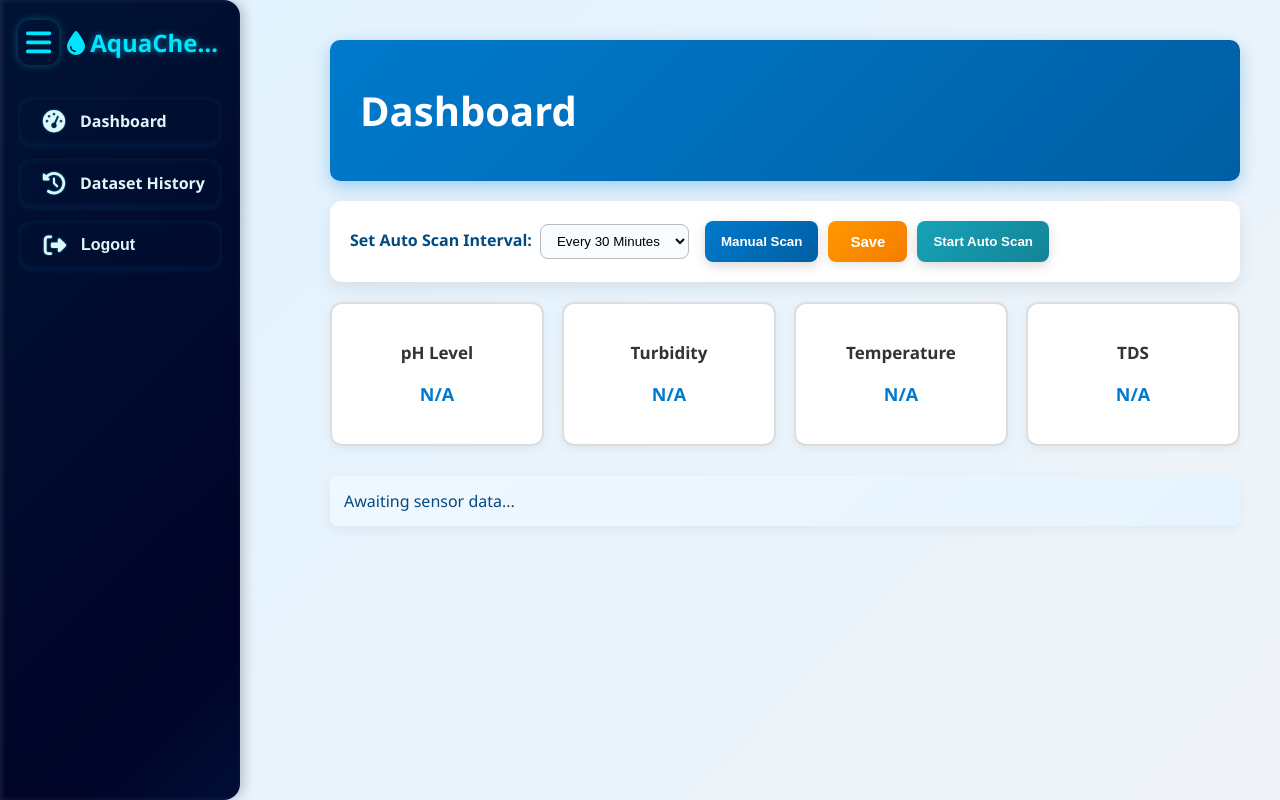
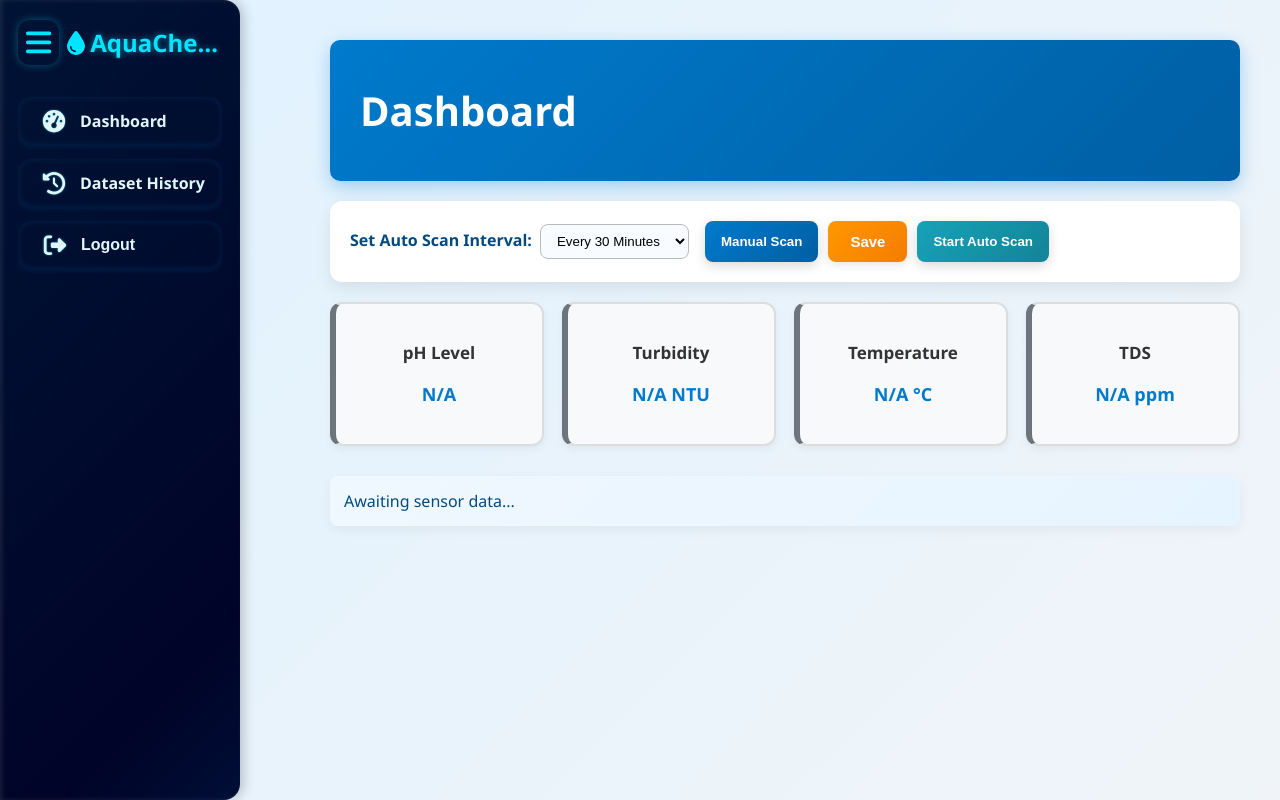
Before and after one commit to Pelyn9/aquacheck-master, a React (Create React App) app: page /dashboard in a window 1280 px wide. Built offline with nearby package versions, Linux system fonts and the light colour scheme; no server answers; sample sign-in values are in the browser's storage.

Commit message:
updated new color status on dashboard auto scan and manual scan and new status on datahistory

```diff
--- a/src/App.js
+++ b/src/App.js
@@ -1,6 +1,5 @@
 import React, { useState, useEffect, createContext } from "react";
 import { BrowserRouter as Router, Routes, Route, Navigate } from "react-router-dom";
-
 import '@fortawesome/fontawesome-free/css/all.min.css';
 
 // Pages
@@ -15,6 +14,9 @@ import MasterAdmin from "./pages/MasterAdmin.jsx";
 import ManualScan from "./pages/ManualScan.jsx";
 import UpdatePassword from "./pages/UpdatePassword.jsx";
 
+// Contexts
+import { AutoScanProvider } from "./context/AutoScanContext.js";  // ✅ NEW
+
 export const AdminContext = createContext();
 
 function App() {
@@ -28,6 +30,7 @@ function App() {
 
   return (
     <AdminContext.Provider value={{ isAdmin, setIsAdmin }}>
+      <AutoScanProvider> {/* ✅ Wrap everything so Auto Scan is global */}
         <Router>
           <Routes>
             {/* Visitor dashboard */}
@@ -68,6 +71,7 @@ function App() {
             <Route path="*" element={<Navigate to="/" replace />} />
           </Routes>
         </Router>
+      </AutoScanProvider>
     </AdminContext.Provider>
   );
 }
--- a/src/assets/databoard.css
+++ b/src/assets/databoard.css
@@ -168,6 +168,27 @@ select:focus {
   font-weight: bold;
   color: #007acc;
 }
+/* Sensor status colors */
+.sensor-card.safe {
+  border-left: 6px solid #28a745;
+  background: #eafaf1;
+  color: #155724;
+}
+.sensor-card.caution {
+  border-left: 6px solid #ffc107;
+  background: #fff8e1;
+  color: #856404;
+}
+.sensor-card.unsafe {
+  border-left: 6px solid #dc3545;
+  background: #fdecea;
+  color: #721c24;
+}
+.sensor-card.unknown {
+  border-left: 6px solid #6c757d;
+  background: #f8f9fa;
+  color: #495057;
+}
 
 /* === STATUS MESSAGE === */
 .status-card {
--- /dev/null
+++ b/src/context/AutoScanContext.js
@@ -0,0 +1,40 @@
+import React, { createContext, useState, useRef } from "react";
+
+export const AutoScanContext = createContext();
+
+export const AutoScanProvider = ({ children }) => {
+  const [autoScanRunning, setAutoScanRunning] = useState(false);
+  const [intervalTime, setIntervalTime] = useState(1800000); // 30 minutes default
+  const intervalRef = useRef(null);
+
+  // ✅ Start Auto Scan
+  const startAutoScan = (fetchSensorData) => {
+    if (intervalRef.current) clearInterval(intervalRef.current);
+
+    fetchSensorData(); // fetch immediately once
+    intervalRef.current = setInterval(fetchSensorData, intervalTime);
+
+    setAutoScanRunning(true);
+  };
+
+  // ✅ Stop Auto Scan
+  const stopAutoScan = () => {
+    if (intervalRef.current) clearInterval(intervalRef.current);
+    intervalRef.current = null;
+    setAutoScanRunning(false);
+  };
+
+  return (
+    <AutoScanContext.Provider
+      value={{
+        autoScanRunning,
+        startAutoScan,
+        stopAutoScan,
+        intervalTime,
+        setIntervalTime,
+      }}
+    >
+      {children}
+    </AutoScanContext.Provider>
+  );
+};
--- a/src/pages/Dashboard.jsx
+++ b/src/pages/Dashboard.jsx
@@ -1,19 +1,20 @@
-// src/pages/Dashboard.jsx
 import React, { useState, useEffect, useContext } from "react";
 import { useNavigate } from "react-router-dom";
 import Sidebar from "../components/Sidebar";
 import "../assets/databoard.css";
 
 import { AdminContext } from "../App";
+import { AutoScanContext } from "../context/AutoScanContext"; // ✅ NEW
 import { supabase } from "../supabaseClient";
-
-// ✅ Import beach image (handled by React, no need for full path)
 import beachImage from "../assets/picture/cuaco.jpg";
 
 const Dashboard = ({ isAdminProp }) => {
   const { isAdmin: contextIsAdmin } = useContext(AdminContext);
-  const isAdmin = isAdminProp ?? contextIsAdmin; // prioritize prop if passed
+  const isAdmin = isAdminProp ?? contextIsAdmin;
   const navigate = useNavigate();
+
+  const { autoScanRunning, startAutoScan, stopAutoScan, intervalTime, setIntervalTime } =
+    useContext(AutoScanContext);
 
   const [sensorData, setSensorData] = useState({
     ph: "N/A",
@@ -22,9 +23,7 @@ const Dashboard = ({ isAdminProp }) => {
     tds: "N/A",
   });
 
-  const [intervalTime, setIntervalTime] = useState(1800000); // 30 min
   const [status, setStatus] = useState("Awaiting sensor data...");
-  const [autoScanRunning, setAutoScanRunning] = useState(false);
 
   const fetchSensorData = async () => {
     try {
@@ -35,11 +34,9 @@ const Dashboard = ({ isAdminProp }) => {
 
       setSensorData({
         ph: data.ph ? parseFloat(data.ph).toFixed(2) : "N/A",
-        turbidity: data.turbidity
-          ? `${parseFloat(data.turbidity).toFixed(1)} NTU`
-          : "N/A",
-        temp: data.temp ? `${parseFloat(data.temp).toFixed(1)}°C` : "N/A",
-        tds: data.tds ? `${parseFloat(data.tds).toFixed(0)} ppm` : "N/A",
+        turbidity: data.turbidity ? parseFloat(data.turbidity).toFixed(1) : "N/A",
+        temp: data.temp ? parseFloat(data.temp).toFixed(1) : "N/A",
+        tds: data.tds ? parseFloat(data.tds).toFixed(0) : "N/A",
       });
 
       setStatus("✅ Data fetched from sensor!");
@@ -49,22 +46,41 @@ const Dashboard = ({ isAdminProp }) => {
     }
   };
 
-  // Auto scan for admins
-  useEffect(() => {
-    if (!isAdmin || !autoScanRunning) return;
-    fetchSensorData();
-    const interval = setInterval(fetchSensorData, intervalTime);
-    return () => clearInterval(interval);
-  }, [autoScanRunning, intervalTime, isAdmin]);
+  // === Utility: Evaluate sensor status ===
+  const getSensorStatus = (type, value) => {
+    if (value === "N/A") return "unknown";
 
-  // Auto-save to Supabase (admins only)
+    const val = parseFloat(value);
+    switch (type) {
+      case "ph":
+        if (val >= 6.5 && val <= 8.5) return "safe";
+        if ((val >= 6 && val < 6.5) || (val > 8.5 && val <= 9)) return "caution";
+        return "unsafe";
+      case "turbidity":
+        if (val <= 5) return "safe";
+        if (val > 5 && val <= 10) return "caution";
+        return "unsafe";
+      case "temp":
+        if (val >= 24 && val <= 32) return "safe";
+        if ((val >= 20 && val < 24) || (val > 32 && val <= 35)) return "caution";
+        return "unsafe";
+      case "tds":
+        if (val <= 500) return "safe";
+        if (val > 500 && val <= 1000) return "caution";
+        return "unsafe";
+      default:
+        return "unknown";
+    }
+  };
+
+  // Auto-save to Supabase (admins)
   useEffect(() => {
     if (!isAdmin) return;
     const dailySave = setInterval(async () => {
       const newEntry = { ...sensorData, timestamp: new Date().toISOString() };
       const { error } = await supabase.from("sensor_logs").insert([newEntry]);
       if (error) console.error("❌ Auto-save failed:", error);
-    }, 86400000); // once per day
+    }, 86400000);
     return () => clearInterval(dailySave);
   }, [sensorData, isAdmin]);
 
@@ -76,21 +92,26 @@ const Dashboard = ({ isAdminProp }) => {
     else setStatus("✅ Data saved successfully!");
   };
 
-  const toggleAutoScan = () => setAutoScanRunning((prev) => !prev);
+  const toggleAutoScan = () => {
+    if (autoScanRunning) {
+      stopAutoScan();
+    } else {
+      startAutoScan(fetchSensorData);
+    }
+  };
 
   const handleManualScanClick = () => {
-    if (!autoScanRunning)
+    if (!autoScanRunning) {
       navigate("/manual-scan", { state: { autoScanRunning } });
-    else setStatus("⚠️ Stop Auto Scan before using Manual Scan.");
+    } else {
+      setStatus("⚠️ Stop Auto Scan before using Manual Scan.");
+    }
   };
 
   return (
     <div className="container">
       {isAdmin && <Sidebar />}
-      <main
-        className={`main-content ${!isAdmin ? "visitor-mode" : ""}`}
-        style={{ marginLeft: isAdmin ? undefined : 0 }}
-      >
+      <main className={`main-content ${!isAdmin ? "visitor-mode" : ""}`} style={{ marginLeft: isAdmin ? undefined : 0 }}>
         {/* Header */}
         {isAdmin ? (
           <header className="topbar">
@@ -100,7 +121,7 @@ const Dashboard = ({ isAdminProp }) => {
           <div className="wave-header">AquaCheck – Real-Time Water Quality</div>
         )}
 
-        {/* Visitor Page Hero Background */}
+        {/* Visitor Hero */}
         {!isAdmin && (
           <section
             className="beach-hero"
@@ -120,21 +141,10 @@ const Dashboard = ({ isAdminProp }) => {
             }}
           >
             <div>
-              <h2
-                className="hero-title"
-                style={{
-                  textShadow: "2px 2px 6px rgba(0,0,0,0.6)",
-                  fontWeight: "bold",
-                }}
-              >
+              <h2 className="hero-title" style={{ textShadow: "2px 2px 6px rgba(0,0,0,0.6)", fontWeight: "bold" }}>
                 🌊 Cuaco Beach, Davao City
               </h2>
-              <p
-                className="hero-subtitle"
-                style={{
-                  textShadow: "1px 1px 4px rgba(0,0,0,0.6)",
-                }}
-              >
+              <p className="hero-subtitle" style={{ textShadow: "1px 1px 4px rgba(0,0,0,0.6)" }}>
                 IN Dalisay St., Lanang, Buhangin, Davao City
               </p>
             </div>
@@ -143,9 +153,7 @@ const Dashboard = ({ isAdminProp }) => {
 
         {/* Sensor Section */}
         <section className="sensor-section" id="dashboard">
-          {!isAdmin && (
-            <h2 className="visitor-subtitle">Live Sensor Readings</h2>
-          )}
+          {!isAdmin && <h2 className="visitor-subtitle">Live Sensor Readings</h2>}
 
           {isAdmin && (
             <div className="scan-controls">
@@ -166,23 +174,14 @@ const Dashboard = ({ isAdminProp }) => {
                 </select>
               </div>
               <div className="button-group">
-                <button
-                  className="manual-scan-btn"
-                  onClick={handleManualScanClick}
-                  disabled={autoScanRunning}
-                >
+                <button className="manual-scan-btn" onClick={handleManualScanClick} disabled={autoScanRunning}>
                   Manual Scan
                 </button>
-                <button
-                  className="manual-scan-btn save-btn"
-                  onClick={handleSave}
-                >
+                <button className="manual-scan-btn save-btn" onClick={handleSave}>
                   Save
                 </button>
                 <button
-                  className={`manual-scan-btn start-stop-btn ${
-                    autoScanRunning ? "stop" : "start"
-                  }`}
+                  className={`manual-scan-btn start-stop-btn ${autoScanRunning ? "stop" : "start"}`}
                   onClick={toggleAutoScan}
                 >
                   {autoScanRunning ? "Stop Auto Scan" : "Start Auto Scan"}
@@ -192,21 +191,21 @@ const Dashboard = ({ isAdminProp }) => {
           )}
 
           <div className="sensor-grid">
-            <div className="sensor-card">
+            <div className={`sensor-card ${getSensorStatus("ph", sensorData.ph)}`}>
               <h3>pH Level</h3>
               <p>{sensorData.ph}</p>
             </div>
-            <div className="sensor-card">
+            <div className={`sensor-card ${getSensorStatus("turbidity", sensorData.turbidity)}`}>
               <h3>Turbidity</h3>
-              <p>{sensorData.turbidity}</p>
+              <p>{sensorData.turbidity} NTU</p>
             </div>
-            <div className="sensor-card">
+            <div className={`sensor-card ${getSensorStatus("temp", sensorData.temp)}`}>
               <h3>Temperature</h3>
-              <p>{sensorData.temp}</p>
+              <p>{sensorData.temp} °C</p>
             </div>
-            <div className="sensor-card">
+            <div className={`sensor-card ${getSensorStatus("tds", sensorData.tds)}`}>
               <h3>TDS</h3>
-              <p>{sensorData.tds}</p>
+              <p>{sensorData.tds} ppm</p>
             </div>
           </div>
 
--- a/src/pages/DataHistory.jsx
+++ b/src/pages/DataHistory.jsx
@@ -1,16 +1,48 @@
 import React, { useState, useEffect, useRef } from "react";
 import Sidebar from "../components/Sidebar";
-import { supabase } from "../supabaseClient"; // connect Supabase
+import { supabase } from "../supabaseClient";
 import "../assets/datahistory.css";
 
-const isSafe = (entry) => {
-  return (
-    entry.ph >= 6.5 &&
-    entry.ph <= 8.5 &&
-    parseFloat(entry.turbidity) < 5 &&
-    parseFloat(entry.temp) < 30 &&
-    parseFloat(entry.tds) < 500
-  );
+// ✅ Per-sensor evaluation (same logic as ManualScan)
+const getSensorStatus = (type, value) => {
+  if (value === null || value === undefined) return "unknown";
+  const val = parseFloat(value);
+
+  switch (type) {
+    case "ph":
+      if (val >= 6.5 && val <= 8.5) return "safe";
+      if ((val >= 6 && val < 6.5) || (val > 8.5 && val <= 9)) return "caution";
+      return "unsafe";
+    case "turbidity":
+      if (val <= 5) return "safe";
+      if (val > 5 && val <= 10) return "caution";
+      return "unsafe";
+    case "temperature":
+      if (val >= 24 && val <= 32) return "safe";
+      if ((val >= 20 && val < 24) || (val > 32 && val <= 35)) return "caution";
+      return "unsafe";
+    case "tds":
+      if (val <= 500) return "safe";
+      if (val > 500 && val <= 1000) return "caution";
+      return "unsafe";
+    default:
+      return "unknown";
+  }
+};
+
+// ✅ Compute overall status
+const getOverallStatus = (entry) => {
+  const statuses = [
+    getSensorStatus("ph", entry.ph),
+    getSensorStatus("turbidity", entry.turbidity),
+    getSensorStatus("temperature", entry.temperature),
+    getSensorStatus("tds", entry.tds),
+  ];
+
+  if (statuses.includes("unsafe")) return "Unsafe";
+  if (statuses.includes("caution")) return "Caution";
+  if (statuses.every((s) => s === "safe")) return "Safe";
+  return "Unknown";
 };
 
 const DataHistory = () => {
@@ -27,14 +59,13 @@ const DataHistory = () => {
 
   const tableContainerRef = useRef(null);
 
-  // 🔹 Fetch real data from Supabase
+  // ✅ Fetch Supabase data
   useEffect(() => {
     const fetchData = async () => {
       const { data: rows, error } = await supabase
         .from("dataset_history")
         .select("*")
         .order("created_at", { ascending: false });
-
 
       if (error) {
         console.error("Error fetching data:", error.message);
@@ -46,13 +77,13 @@ const DataHistory = () => {
     fetchData();
   }, []);
 
-  // 🔹 Apply filters
+  // ✅ Apply filters
   useEffect(() => {
     let filtered = data;
 
     if (filters.status !== "all") {
-      filtered = filtered.filter((entry) =>
-        filters.status === "safe" ? isSafe(entry) : !isSafe(entry)
+      filtered = filtered.filter(
+        (entry) => getOverallStatus(entry).toLowerCase() === filters.status
       );
     }
     if (filters.date.trim() !== "") {
@@ -65,7 +96,6 @@ const DataHistory = () => {
         entry.created_at.toLowerCase().includes(filters.text.toLowerCase())
       );
     }
-
 
     setFilteredData(filtered);
     setPage(1);
@@ -89,9 +119,8 @@ const DataHistory = () => {
         row.turbidity,
         row.temperature,
         row.tds,
-  isSafe(row) ? "Safe" : "Unsafe",
+        getOverallStatus(row),
       ]),
-
     ]
       .map((e) => e.join(","))
       .join("\n");
@@ -125,6 +154,7 @@ const DataHistory = () => {
               >
                 <option value="all">All</option>
                 <option value="safe">Safe</option>
+                <option value="caution">Caution</option>
                 <option value="unsafe">Unsafe</option>
               </select>
             </label>
@@ -163,7 +193,7 @@ const DataHistory = () => {
           </div>
         </div>
 
-        {/* Scrollable Table Container */}
+        {/* Scrollable Table */}
         <div className="table-container" ref={tableContainerRef}>
           <table>
             <thead>
@@ -184,16 +214,19 @@ const DataHistory = () => {
                   </td>
                 </tr>
               ) : (
-                currentData.map((entry, index) => (
-                  <tr key={index} className={isSafe(entry) ? "safe" : "unsafe"}>
+                currentData.map((entry, index) => {
+                  const status = getOverallStatus(entry);
+                  return (
+                    <tr key={index} className={status.toLowerCase()}>
                       <td>{new Date(entry.created_at).toLocaleString()}</td>
                       <td>{entry.ph}</td>
                       <td>{entry.turbidity}</td>
                       <td>{entry.temperature}</td>
                       <td>{entry.tds}</td>
-                    <td>{isSafe(entry) ? "Safe" : "Unsafe"}</td>
+                      <td>{status}</td>
                     </tr>
-                ))
+                  );
+                })
               )}
             </tbody>
           </table>
--- a/src/pages/ManualScan.jsx
+++ b/src/pages/ManualScan.jsx
@@ -20,17 +20,44 @@ const ManualScan = () => {
     );
   };
 
+  // ✅ Evaluate sensor status
+  const getSensorStatus = (type, value) => {
+    if (!value || value === "N/A") return "unknown";
+
+    const val = parseFloat(value);
+    switch (type) {
+      case "pH Level":
+        if (val >= 6.5 && val <= 8.5) return "safe";
+        if ((val >= 6 && val < 6.5) || (val > 8.5 && val <= 9)) return "caution";
+        return "unsafe";
+      case "Turbidity":
+        if (val <= 5) return "safe";
+        if (val > 5 && val <= 10) return "caution";
+        return "unsafe";
+      case "Temperature":
+        if (val >= 24 && val <= 32) return "safe";
+        if ((val >= 20 && val < 24) || (val > 32 && val <= 35)) return "caution";
+        return "unsafe";
+      case "TDS":
+        if (val <= 500) return "safe";
+        if (val > 500 && val <= 1000) return "caution";
+        return "unsafe";
+      default:
+        return "unknown";
+    }
+  };
+
   // ✅ Generate realistic values
   const generateSensorValue = (sensor) => {
     switch (sensor) {
       case "pH Level":
-        return (Math.random() * (8.5 - 6.5) + 6.5).toFixed(2);
+        return (Math.random() * (9.5 - 5.5) + 5.5).toFixed(2);
       case "Turbidity":
-        return (Math.random() * 10).toFixed(2) + " NTU";
+        return (Math.random() * 15).toFixed(2) + " NTU";
       case "Temperature":
-        return (Math.random() * (35 - 20) + 20).toFixed(2) + " °C";
+        return (Math.random() * (38 - 18) + 18).toFixed(2) + " °C";
       case "TDS":
-        return (Math.random() * (600 - 100) + 100).toFixed(2) + " ppm";
+        return (Math.random() * (1200 - 50) + 50).toFixed(2) + " ppm";
       default:
         return "N/A";
     }
@@ -81,7 +108,6 @@ const handleSave = async () => {
       return;
     }
 
-  // Convert strings with units (e.g., "5.12 NTU") into numbers
     const toNum = (v) => {
       if (!v) return null;
       const n = parseFloat(v);
@@ -95,8 +121,7 @@ const handleSave = async () => {
       tds: toNum(results["TDS"]),
     };
 
-  // Make sure we actually got numbers
-  if ([data.ph, data.turbidity, data.temperature, data.tds].every(v => v === null)) {
+    if ([data.ph, data.turbidity, data.temperature, data.tds].every((v) => v === null)) {
       setStatus("❌ No numeric values found. Please scan again.");
       return;
     }
@@ -110,7 +135,6 @@ const handleSave = async () => {
       setStatus("✅ Scan saved to history!");
     }
   };
-
 
   return (
     <div className="dashboard-layout">
@@ -143,30 +167,17 @@ const handleSave = async () => {
 
         {/* ✅ Buttons */}
         <div className="button-row">
-          {/* Show Scan Selected ONLY if a sensor is chosen */}
           {selectedSensors.length > 0 && (
-            <button
-              className="scan-btn"
-              onClick={handleScan}
-              disabled={scanning}
-            >
+            <button className="scan-btn" onClick={handleScan} disabled={scanning}>
               🔍 Scan Selected
             </button>
           )}
 
-          <button
-            className="scan-all-btn"
-            onClick={handleScanAll}
-            disabled={scanning}
-          >
+          <button className="scan-all-btn" onClick={handleScanAll} disabled={scanning}>
             🚀 Scan All
           </button>
 
-          <button
-            className="save-btn"
-            onClick={handleSave}
-            disabled={!results.time}
-          >
+          <button className="save-btn" onClick={handleSave} disabled={!results.time}>
             💾 Save Results
           </button>
         </div>
@@ -178,12 +189,15 @@ const handleSave = async () => {
             <ul>
               {Object.entries(results)
                 .filter(([key]) => key !== "time")
-                .map(([key, value]) => (
+                .map(([key, value]) => {
+                  const status = getSensorStatus(key, value);
+                  return (
                     <li key={key}>
                       <span className="sensor-label">{key}:</span>{" "}
-                    <span className="sensor-value">{value}</span>
+                      <span className={`sensor-value ${status}`}>{value}</span>
                     </li>
-                ))}
+                  );
+                })}
             </ul>
           </div>
         )}
```
Also changed, not shown: src/assets/manualscan.css (+16 -0 lines). Lines whose indentation alone changed are shown as unchanged.
